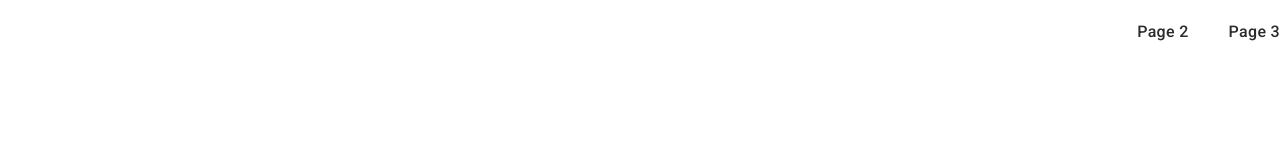
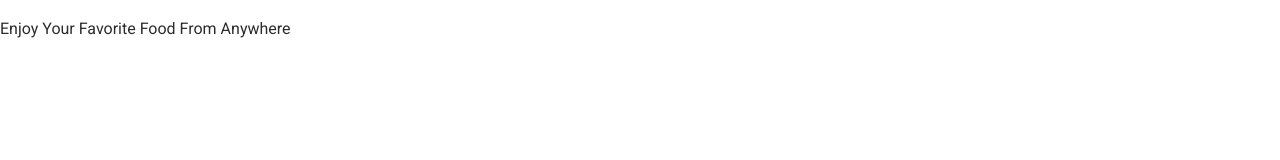
Before and after one commit to Sandro-it/Food-delivery-service, a website built with Vite: page src/index.html in a window 1280 px wide. Built offline with nearby package versions, Linux system fonts and the light colour scheme.

Commit message:
Update header.html

```diff
--- a/src/partials/header.html
+++ b/src/partials/header.html
@@ -1,13 +1,3 @@
 <header class="header">
-  <nav class="nav">
-    <ul class="nav-list">
-      <li class="nav-item">
-        <a href="./page-2.html" class="nav-link">Page 2</a>
-      </li>
-
-      <li class="nav-item">
-        <a href="./page-3.html" class="nav-link">Page 3</a>
-      </li>
-    </ul>
-  </nav>
+  <div>Enjoy Your Favorite Food From Anywhere</div>
 </header>
```
